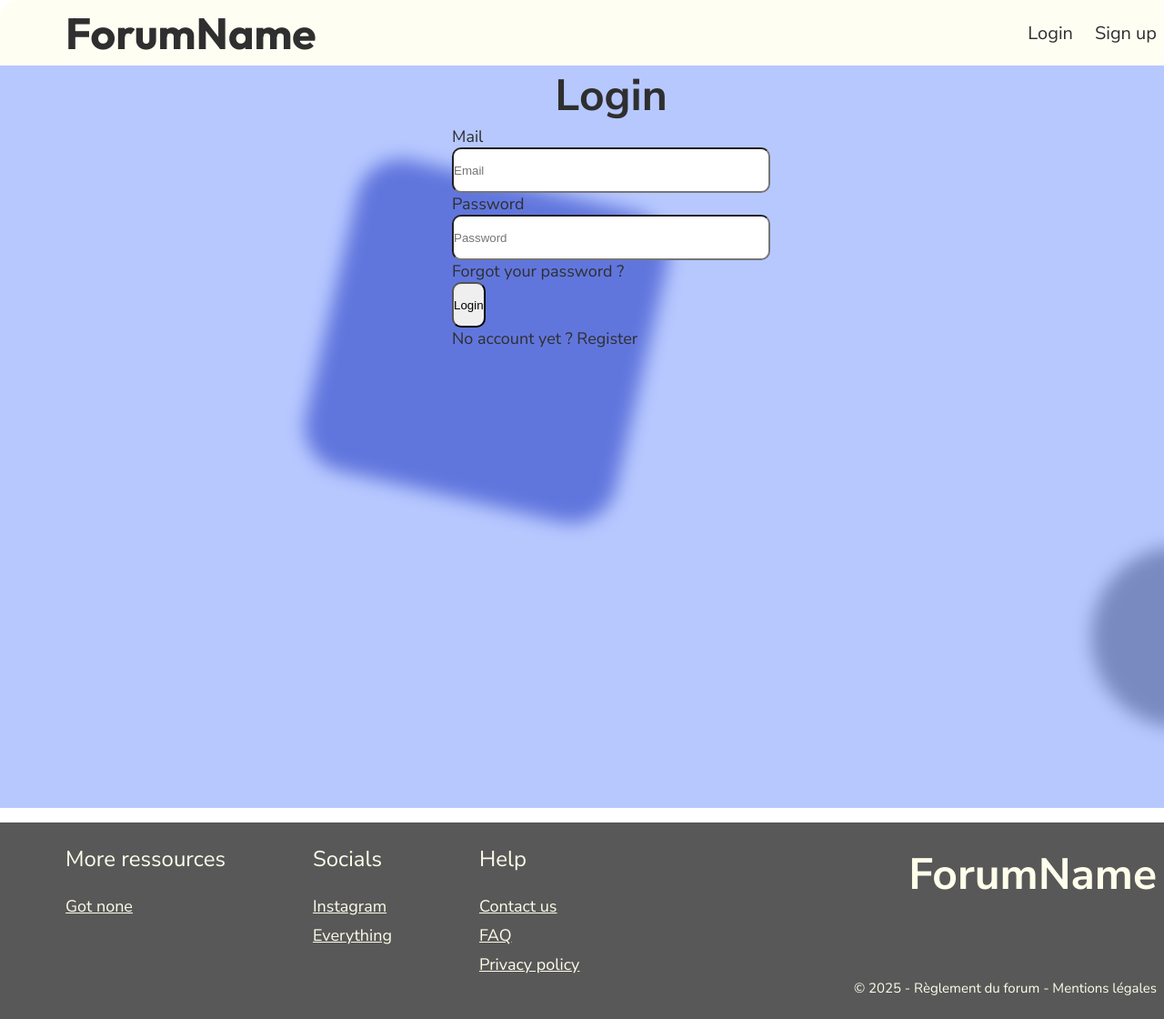
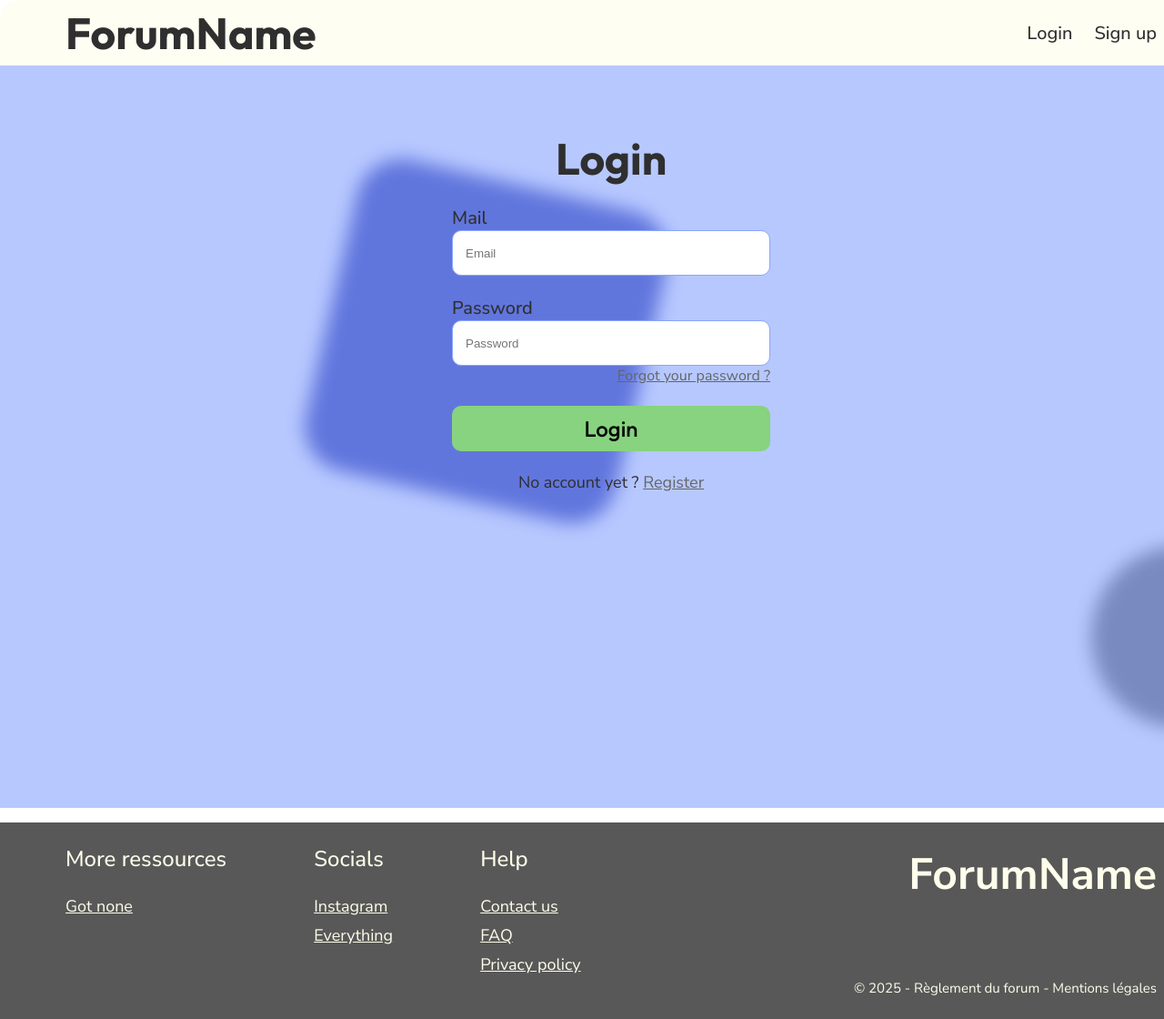
Before and after one commit to EGeldreich/FORUM, a PHP site: page /index.php?ctrl=security&action=loginPage in a window 1280 px wide; the page is wider, and only the part inside the window is pictured. Shown: that part at 91% size. Run offline with PHP 8.4, Linux system fonts and the light colour scheme; data comes from the database, SQL or seed files in the repository; some libraries are stand-ins or nearby versions.

Commit message:
Added CSS and modified HTML for login and register pages

```diff
--- a/public/css/style.css
+++ b/public/css/style.css
@@ -87,15 +87,15 @@ h4,
 }
 
 .sat20 {
-    font-weight: medium;
+    font-weight: 500;
     font-size: 20px;
 }
 .sat18 {
-    font-weight: medium;
+    font-weight: 500;
     font-size: 18px;
 }
 .big-btn {
-    font-weight: medium;
+    font-weight: 500;
     font-size: 24px;
 }
 body {
@@ -361,14 +361,43 @@ footer {
 /* LOGIN / REGISTER ___________________________________________________ */
 
 .form {
+    padding-top: 72px;
     width: 350px;
     margin: 0 auto;
+    gap: 22px;
 
-    & h1 {
+    & form {
+        gap: 22px;
+    }
+
+    & h1,
+    p {
         text-align: center;
     }
     & input {
         border-radius: 10px;
+        width: 100%;
         height: 50px;
+        border: 1px solid var(--blue);
+    }
+
+    & input[type="email"],
+    input[type="password"],
+    input[type="text"] {
+        padding-left: 14px;
+    }
+
+    & input[type="submit"] {
+        background-color: var(--green);
+        border: none;
+        cursor: pointer;
+    }
+    & .form-link {
+        text-decoration: underline;
+        color: var(--dark-grey);
+    }
+    & .form-link__mini {
+        text-align: end;
+        font-size: 16px;
     }
 }
--- a/view/authentification/login.php
+++ b/view/authentification/login.php
@@ -2,12 +2,12 @@
     $mail = $result["data"]['mail'] ?? NULL;
 ?>
 <div class="form login-form column">
-    <h1>Login</h1>
+    <h1 class="outfit">Login</h1>
 
-    <form class="" method="post" action="index.php?ctrl=security&action=login">
+    <form class="column" method="post" action="index.php?ctrl=security&action=login">
         <!-- Change url of link in layout ? -->
         <div class="input-and-label column">
-            <label for="mail">Mail</label>
+            <label for="mail" class="sat20">Mail</label>
             <input type="email" name="mail" id="mail" placeholder="Email"
             <?php if($mail) {?>
                 value="<?= $mail ?>"
@@ -16,12 +16,12 @@
         </div>
 
         <div class="input-and-label column">
-            <label for="password">Password</label>
+            <label for="password" class="sat20">Password</label>
             <input type="password" name="password" id="password" placeholder="Password" required>
-            <a class="form-link__mini" href="#">Forgot your password ?</a>
+            <a class="form-link form-link__mini" href="#">Forgot your password ?</a>
         </div>
 
-        <input type="submit" value="Login" name="login">
+        <input type="submit" value="Login" name="login" class="big-btn outfit">
     </form>
 
     <p>No account yet ? <a class="form-link" href="index.php?ctrl=security&action=registerPage">Register</a></p>
```
Also changed, not shown: view/authentification/register.php (+7 -7 lines).
